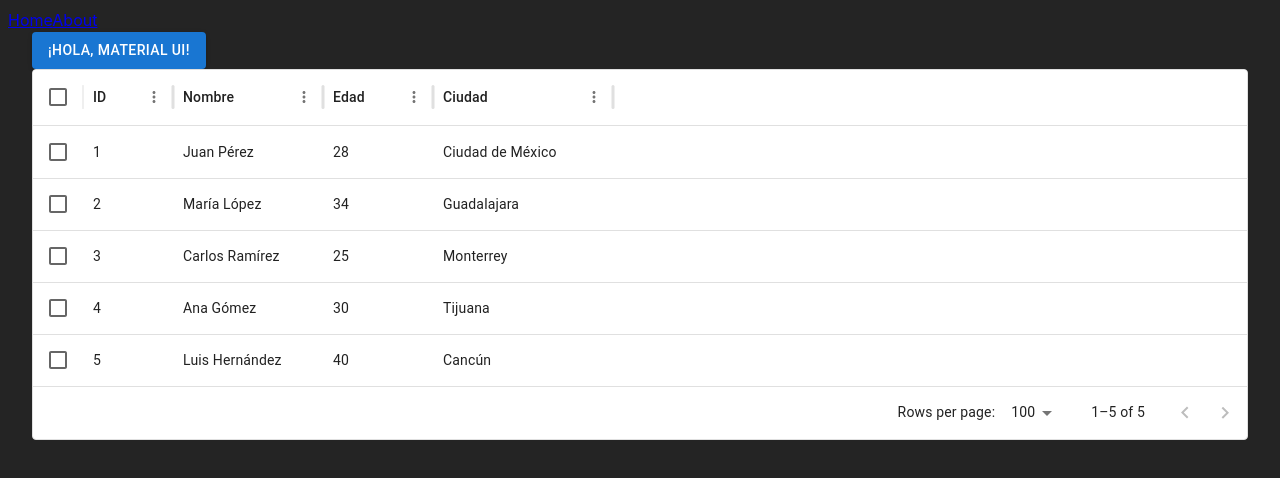
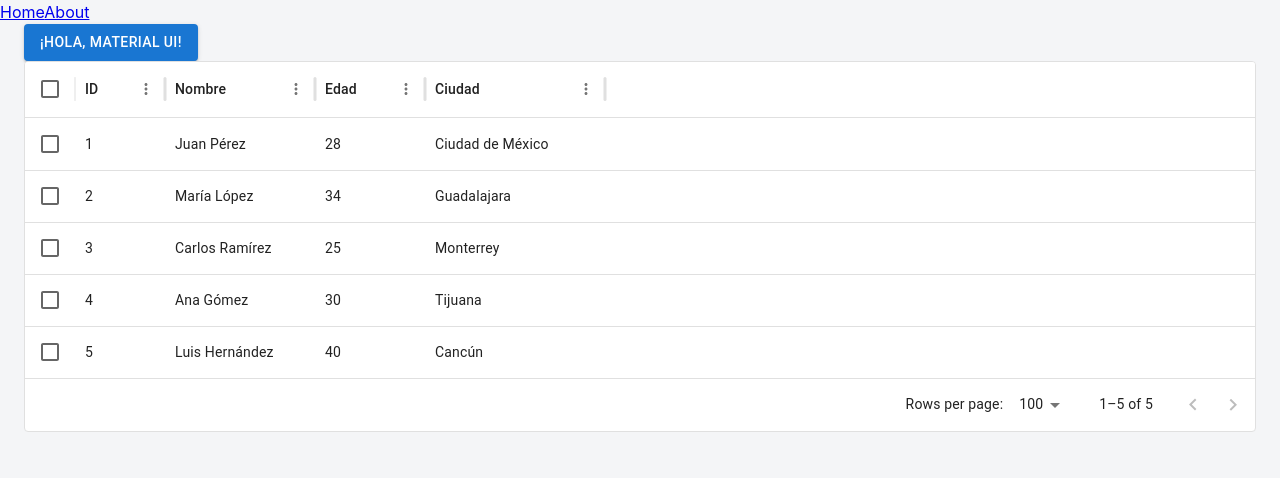
Before and after one commit to oscarvasquez28/Medical-365, a React (Vite) app in the folder Client/: page /reports in a window 1280 px wide. Shown: the top 478 px of the page. Built offline with nearby package versions, Linux system fonts and the light colour scheme.

Commit message:
Refactor layout structure and update styling for improved UI

```diff
--- a/Client/src/App.css
+++ /dev/null
@@ -1,6 +0,0 @@
-#root {
-  max-width: 1280px;
-  margin: 0 auto;
-  padding: 2rem;
-  text-align: center;
-}
--- a/Client/src/App.jsx
+++ b/Client/src/App.jsx
@@ -1,5 +1,6 @@
 import { Routes, Route } from "react-router-dom";
 import MainLayout from "./common/layouts/MainLayout";
+import GuestLayout from "./common/layouts/GuestLayout";
 import Home from "./common/pages/Home";
 import NotFound from "./common/pages/NotFound";
 import PrivateRoute from "./common/components/PrivateRoute";
@@ -7,7 +8,7 @@ import PrivateRoute from "./common/components/PrivateRoute";
 function App() {
   return (
     <Routes>
-      <Route path='/' element={<MainLayout />}>
+      <Route path='/' element={<GuestLayout />}>
         <Route index element={<Home />} />
       </Route>
 
--- a/Client/src/index.css
+++ b/Client/src/index.css
@@ -2,13 +2,16 @@
   font-family: Inter, system-ui, Avenir, Helvetica, Arial, sans-serif;
   line-height: 1.5;
   font-weight: 400;
-
   color-scheme: light dark;
-  color: rgba(255, 255, 255, 0.87);
-  background-color: #242424;
+  color: black;
+  background-color: #F4F5F7;
 
   font-synthesis: none;
   text-rendering: optimizeLegibility;
   -webkit-font-smoothing: antialiased;
   -moz-osx-font-smoothing: grayscale;
 }
+
+body {
+  margin: 0px;
+}
```
